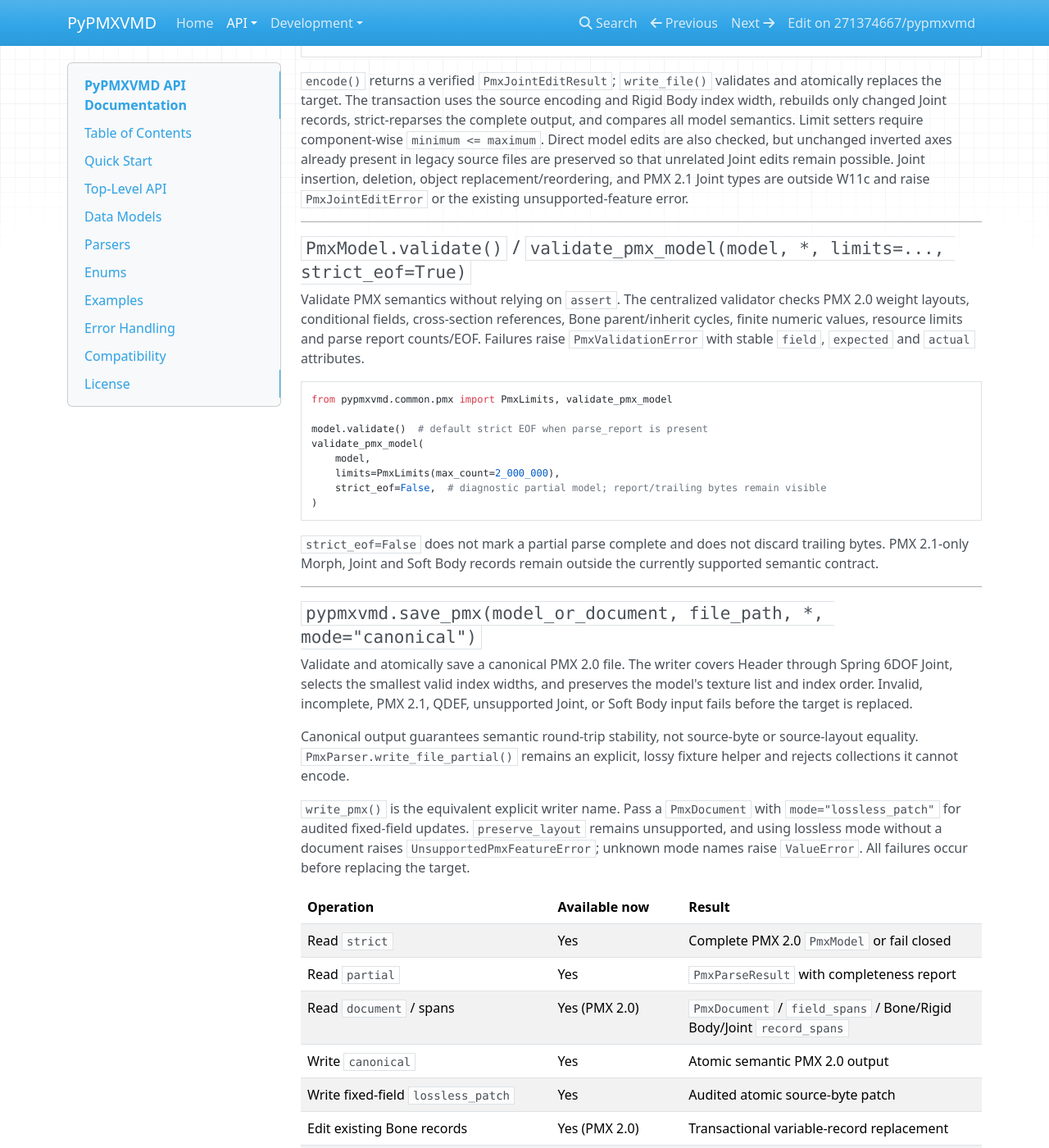
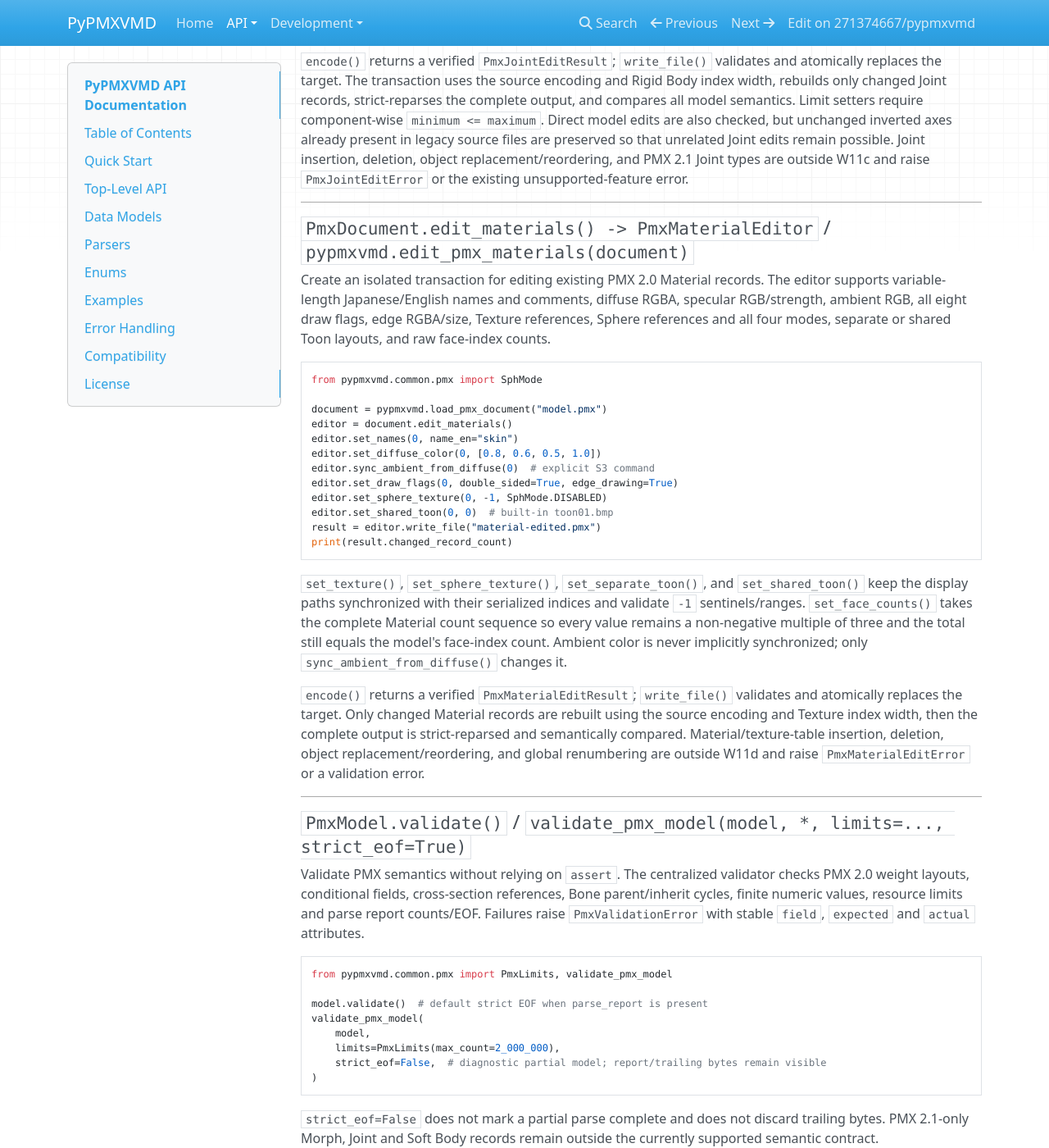
Before and after one commit to 271374667/pypmxvmd, an MkDocs documentation site: the page built from docs/API.md, in a window 1280 px wide and 1400 px high, scrolled down 4583 px. Shown: the whole window at 82% size. Built offline with MkDocs 1.6.1, drawn with Linux system fonts in a browser that asks for light colours; nearby versions of some CDN libraries; some of the changed text lies outside the part shown.

Commit message:
feat(pmx): add transactional material editing

````diff
--- a/docs/API.md
+++ b/docs/API.md
@@ -132,22 +132,21 @@ Cursor. Until the native ABI is completed, explicit `cython` still executes its
 probe but returns the Cursor's canonical semantic model. This legacy-compatible
 helper is equivalent to `load_pmx(..., mode="partial")`. With
 `track_spans=True`, `field_spans` contains the registered fixed-width fields and
-`record_spans` contains exact existing Bone, Rigid Body, and Joint record ranges.
+`record_spans` contains exact existing Material, Bone, Rigid Body, and Joint
+record ranges.
 
 ---
 
 #### `pypmxvmd.load_pmx_document(file_path, more_info=False, *, implementation="auto", track_spans=True) -> PmxDocument`
 
 Strict-load an immutable source snapshot, canonical model, parse report, section
-evidence, fixed-width field spans, and exact existing Bone/Rigid Body/Joint record
-spans. The first
+evidence, fixed-width field spans, and exact existing Material/Bone/Rigid Body/
+Joint record spans. The first
 lossless stage registers selected directly mapped numeric, enum, index, flags, and
-vector fields in existing Material, Bone, Rigid Body, and Joint records. Bone,
-Rigid Body, and Joint record spans additionally support the W11a/W11b/W11c
-transactions below.
-Other variable-length strings,
-Material texture/Toon references, collection insertion/deletion, and layout-changing
-flags are deliberately not registered.
+vector fields in existing Material, Bone, Rigid Body, and Joint records. Their
+record spans additionally support the W11a-W11d transactions below. Other
+variable-length records, collection insertion/deletion, and global index
+renumbering are deliberately not registered.
 
 ```python
 document = pypmxvmd.load_pmx_document("model.pmx")
@@ -268,6 +267,45 @@ replacement/reordering, and PMX 2.1 Joint types are outside W11c and raise
 
 ---
 
+#### `PmxDocument.edit_materials() -> PmxMaterialEditor` / `pypmxvmd.edit_pmx_materials(document)`
+
+Create an isolated transaction for editing existing PMX 2.0 Material records.
+The editor supports variable-length Japanese/English names and comments,
+diffuse RGBA, specular RGB/strength, ambient RGB, all eight draw flags, edge
+RGBA/size, Texture references, Sphere references and all four modes, separate or
+shared Toon layouts, and raw face-index counts.
+
+```python
+from pypmxvmd.common.pmx import SphMode
+
+document = pypmxvmd.load_pmx_document("model.pmx")
+editor = document.edit_materials()
+editor.set_names(0, name_en="skin")
+editor.set_diffuse_color(0, [0.8, 0.6, 0.5, 1.0])
+editor.sync_ambient_from_diffuse(0)  # explicit S3 command
+editor.set_draw_flags(0, double_sided=True, edge_drawing=True)
+editor.set_sphere_texture(0, -1, SphMode.DISABLED)
+editor.set_shared_toon(0, 0)  # built-in toon01.bmp
+result = editor.write_file("material-edited.pmx")
+print(result.changed_record_count)
+```
+
+`set_texture()`, `set_sphere_texture()`, `set_separate_toon()`, and
+`set_shared_toon()` keep the display paths synchronized with their serialized
+indices and validate `-1` sentinels/ranges. `set_face_counts()` takes the complete
+Material count sequence so every value remains a non-negative multiple of three
+and the total still equals the model's face-index count. Ambient color is never
+implicitly synchronized; only `sync_ambient_from_diffuse()` changes it.
+
+`encode()` returns a verified `PmxMaterialEditResult`; `write_file()` validates
+and atomically replaces the target. Only changed Material records are rebuilt
+using the source encoding and Texture index width, then the complete output is
+strict-reparsed and semantically compared. Material/texture-table insertion,
+deletion, object replacement/reordering, and global renumbering are outside W11d
+and raise `PmxMaterialEditError` or a validation error.
+
+---
+
 #### `PmxModel.validate()` / `validate_pmx_model(model, *, limits=..., strict_eof=True)`
 
 Validate PMX semantics without relying on `assert`. The centralized validator
@@ -314,12 +352,13 @@ occur before replacing the target.
 |---|---|---|
 | Read `strict` | Yes | Complete PMX 2.0 `PmxModel` or fail closed |
 | Read `partial` | Yes | `PmxParseResult` with completeness report |
-| Read `document` / spans | Yes (PMX 2.0) | `PmxDocument` / `field_spans` / Bone/Rigid Body/Joint `record_spans` |
+| Read `document` / spans | Yes (PMX 2.0) | `PmxDocument` / `field_spans` / Material/Bone/Rigid Body/Joint `record_spans` |
 | Write `canonical` | Yes | Atomic semantic PMX 2.0 output |
 | Write fixed-field `lossless_patch` | Yes | Audited atomic source-byte patch |
 | Edit existing Bone records | Yes (PMX 2.0) | Transactional variable-record replacement |
 | Edit existing Rigid Body records | Yes (PMX 2.0) | Transactional variable-record replacement |
 | Edit existing Joint records | Yes (PMX 2.0 Spring 6DOF) | Transactional variable-record replacement |
+| Edit existing Material records | Yes (PMX 2.0) | Transactional variable-record replacement |
 | Write `preserve_layout` or other variable-length edits | No | Fail closed |
 
 ---
````
Also changed, not shown: README.md (+20 -4 lines), docs/API_CN.md (+39 -6 lines), docs/PMXEditor功能支持调研与编辑优先级.md (+22 -16 lines), docs/PMX完整支持重构执行计划.md (+13 -5 lines), docs/PMX支持改进计划.md (+9 -5 lines), docs/项目持续开发恢复指南.md (+5 -4 lines), pypmxvmd/__init__.py (+8 -0 lines), 6 other files.
